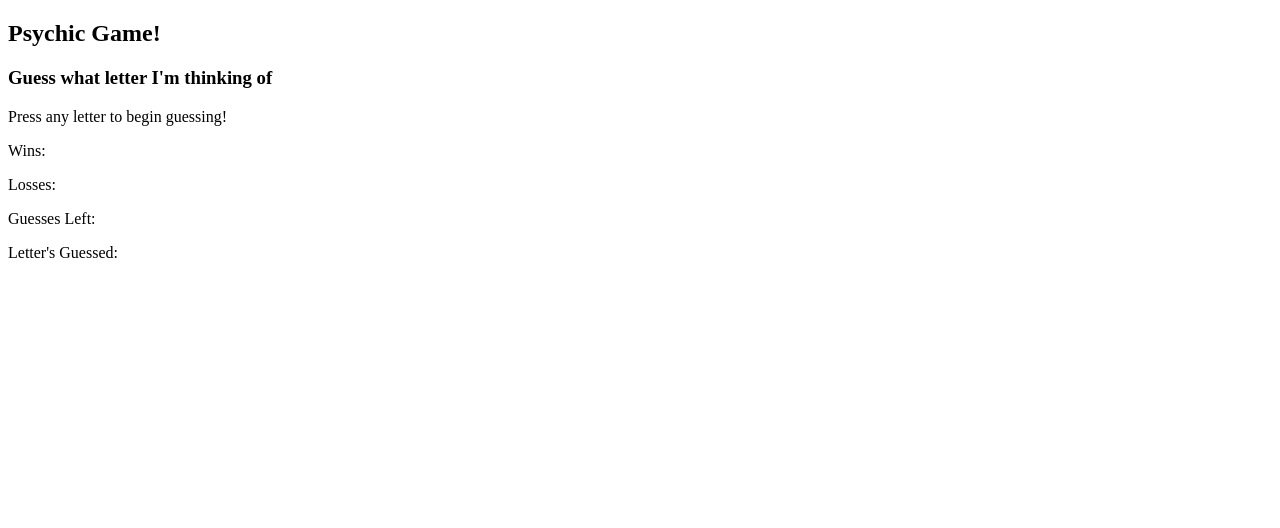
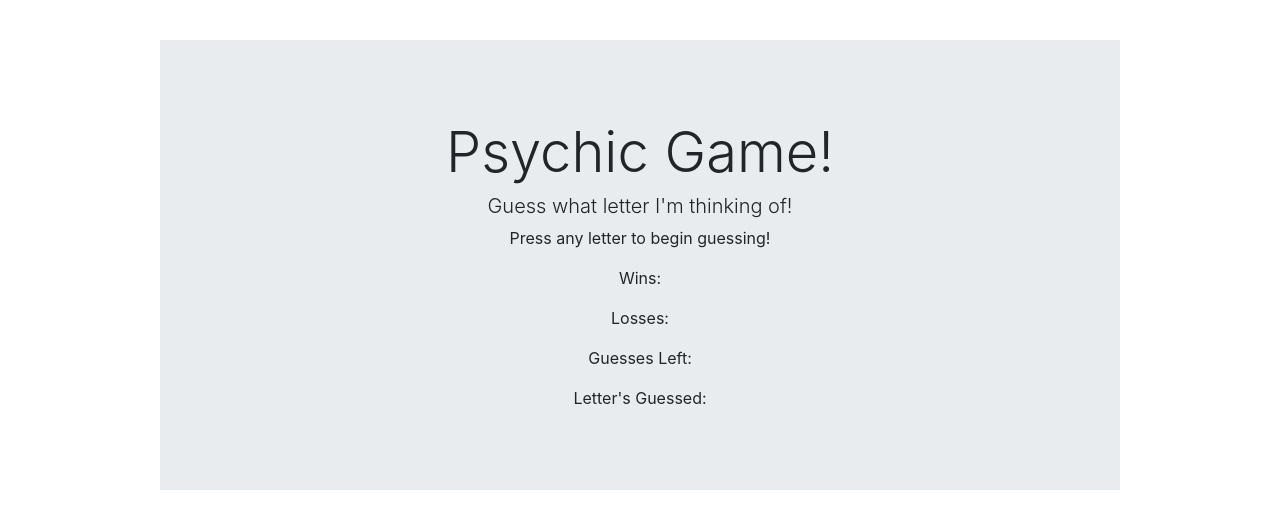
Before and after one commit to aancjr/Psychic-Game, a plain HTML site: page index.html in a window 1280 px wide. Drawn offline with nearby package versions, Linux system fonts and the light colour scheme.

Commit message:
Added little CSS/bootstrap to make it less plain. added comments to the javascript text. left comments regarding attempts to clear letter's guessed.

```diff
--- a/assets/css/style.css
+++ b/assets/css/style.css
@@ -0,0 +1,14 @@
+.container {
+    text-align: center;
+    margin-top: 15px;
+}
+
+.margin-container {
+    background-color: white;
+    height: 40px;
+}
+
+.jumbotron {
+    width: 960px;
+    margin: auto;
+}
--- a/assets/javascript/game.js
+++ b/assets/javascript/game.js
@@ -1,6 +1,5 @@
     //Array for listing available game key-stroke options. In this case, all letters.
     var computerChoices = ['a', 'b', 'c', 'd', 'e', 'f', 'g', 'h', 'i', 'j', 'k', 'l', 'm', 'n', 'o', 'p', 'q', 'r', 's', 't', 'u', 'v', 'w', 'x', 'y', 'z'];
-    var letterIndex = ['a', 'b', 'c', 'd', 'e', 'f', 'g', 'h', 'i', 'j', 'k', 'l', 'm', 'n', 'o', 'p', 'q', 'r', 's', 't', 'u', 'v', 'w', 'x', 'y', 'z']
 
     //Variabls defined and where they start.
     var wins = 0;
@@ -12,17 +11,26 @@
     var computerGuess = computerChoices[Math.floor(Math.random() * computerChoices.length)];
         console.log(computerGuess);
 
+    /*Reset function to bring the game stats to the beginning. Couldn't get the array of guessed letters to refresh.
+      tried using guessedLetters.length = 0; and that didn't work. Tried taking the documentGetElementByID and
+        referencing it to a blank guessed letters and that did not work.
+        The only thing that did somewhat work was creating a "guessedLettersReset" variable = [] in the reset function
+         but then the last letter guessed would populate in the next game.
+        */
+
     function resetGame () {
          computerGuess = computerChoices[Math.floor(Math.random() * computerChoices.length)];
          guesses = 9;
-         guessedLetters = [];
+
+         console.log(guessedLetters.length)
+         console.log(guessedLetters)
+         console.log(resetGame);
         }
-        console.log(resetGame);
 
         //Function for when users presses key.
         document.onkeyup = function(event) {
 
-        //Which key is pressed.
+            //Which key is pressed and pushing the playerGuess key strokes to the guessedLetters array.
             var playerGuess = event.key;
             guessedLetters.push(playerGuess);
             console.log(playerGuess);
@@ -30,16 +38,17 @@
 
             //Determining the outcome of the game.
 
+            //if playerGuess is equal to the computerGuess, wins increase, guesses reset, reset game.
             if (playerGuess === computerGuess) {
                 wins++;
                 guesses = 9;
                 resetGame ();
             }
-
+              //else decrease guesses.
             else {
                 guesses--;
             }
-
+              //if guesses equal 0, losses increase, guesses reset and reset game.
             if (guesses === 0) {
                 losses++;
                 guesses = 9;
--- a/index.html
+++ b/index.html
@@ -6,25 +6,31 @@
     <meta http-equiv="X-UA-Compatible" content="ie=edge">
     <title>Psychic-Game</title>
     <link rel="stylesheet" type="text/css" href="assets/css/style.css">
+    <link rel="stylesheet" href="https://stackpath.bootstrapcdn.com/bootstrap/4.3.1/css/bootstrap.min.css" integrity="sha384-ggOyR0iXCbMQv3Xipma34MD+dH/1fQ784/j6cY/iJTQUOhcWr7x9JvoRxT2MZw1T" crossorigin="anonymous">
     <script type="text/javascript" src="assets/javascript/game.js"></script>
 
 </head>
 <body>
 
-    <section class="game">
-        <h1>Psychic Game!</h1>
-        <h3>Guess what letter I'm thinking of</h3>
-        <p id="instructionsText">Press any letter to begin guessing!</p>
+    <div class="top-margin">
+        <div class="margin-container">
+            <row class="blank"></row>
+        </div>
+    </div>
+
+    <div class="jumbotron jumbotron-fluid">
+        <div class="container">
+          <h1 class="display-4">Psychic Game!</h1>
+          <h3 class="lead">Guess what letter I'm thinking of!</h3>
+          <p id="instructionsText">Press any letter to begin guessing!</p>
 
 
-        <p id="winsText">Wins:</p>
-        <p id="lossesText">Losses:</p>
-        <p id="guessesLeftText">Guesses Left:</p>
-        <p id="userChoiceText">Letter's Guessed:</p>
-
-    </section>
-
-
+          <p id="winsText">Wins:</p>
+          <p id="lossesText">Losses:</p>
+          <p id="guessesLeftText">Guesses Left:</p>
+          <p id="userChoiceText">Letter's Guessed:</p>
+        </div>
+      </div>
 
 </body>
 </html>
```
Lines whose indentation alone changed are shown as unchanged.
